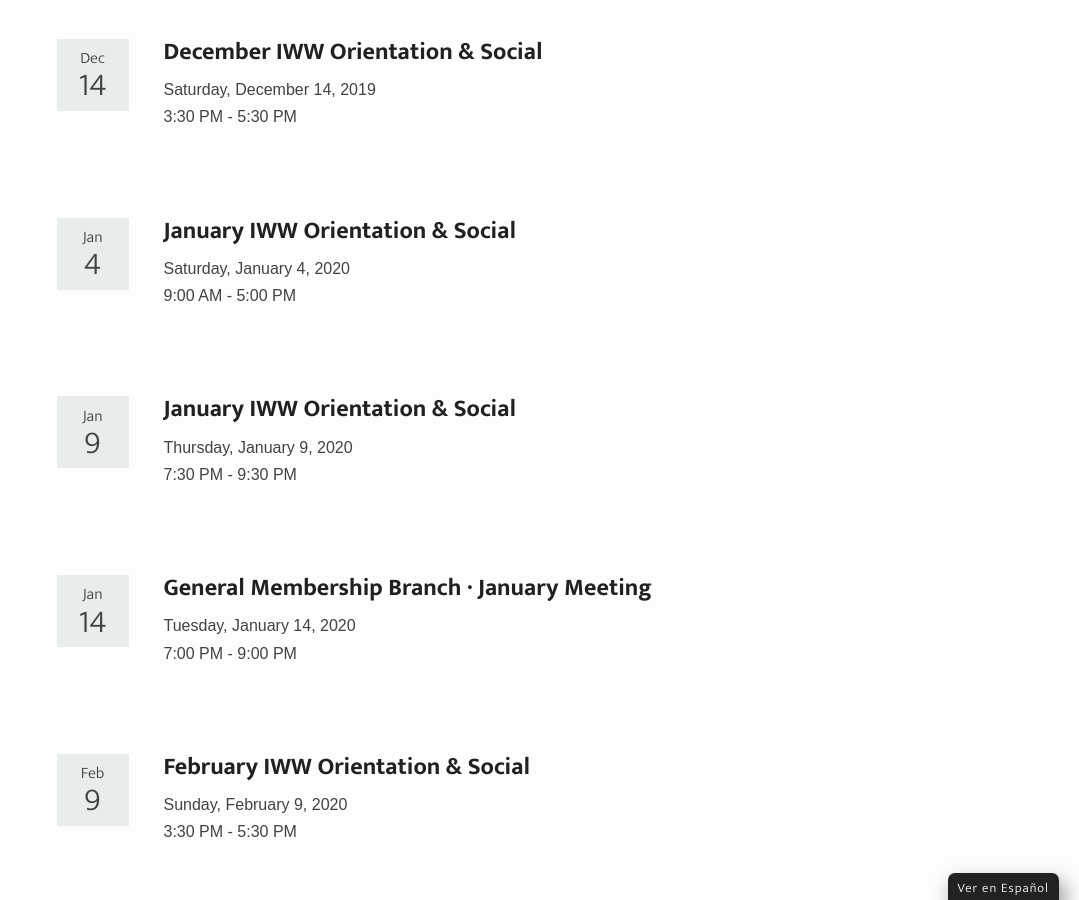
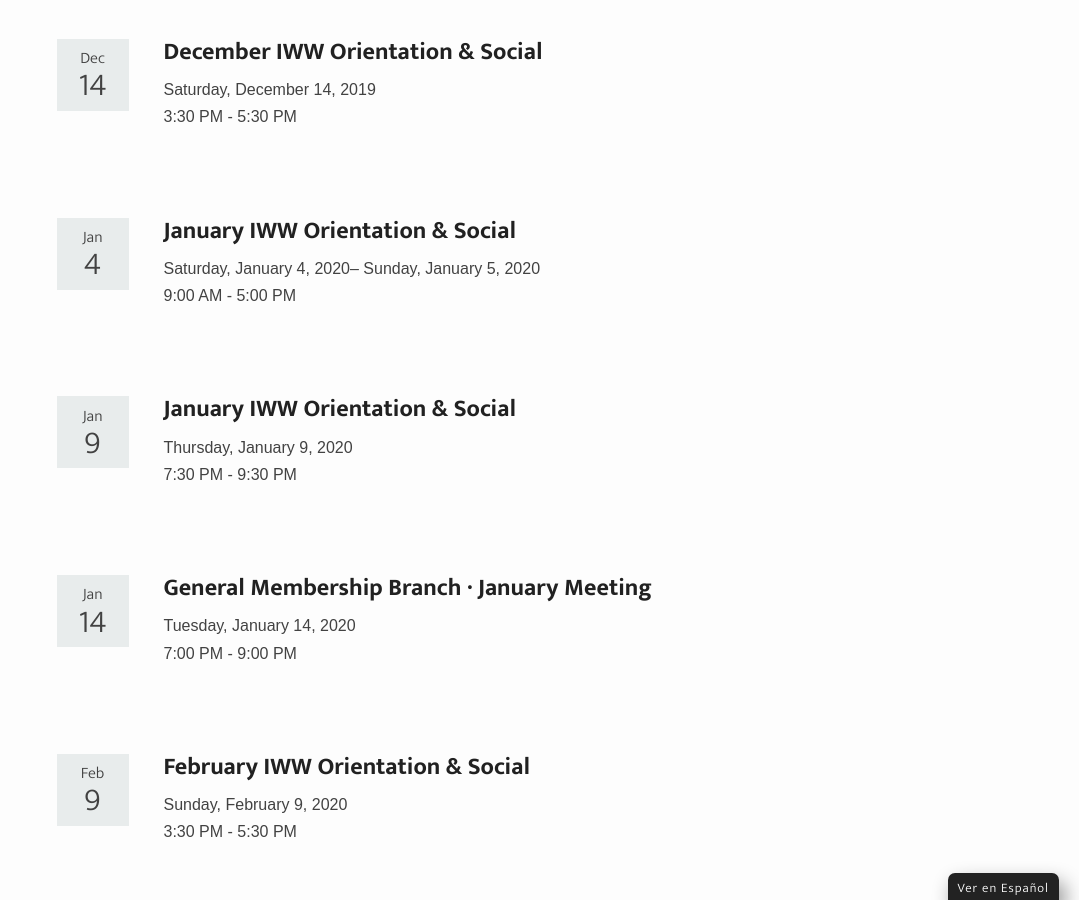
Before and after one commit to IWW-NYC-GMB/iww.nyc, a Jekyll site: the page built from _events/index.html, in a window 1280 px wide and 900 px high, scrolled down 1016 px. Shown: the whole window, without its empty margins (201-1280 px from the left). Built offline with Jekyll 4.4.1, drawn with Linux system fonts in a browser that asks for light colours; some web fonts are replaced.

Commit message:
Update index.html

```diff
--- a/_events/index.html
+++ b/_events/index.html
@@ -8,7 +8,7 @@
     <a href="{{ item.url }}"><div class="date-box"><p style="font-weight:300;">{{ item.date | date: "%b" }}<br><span style="font-size:32px;">{{ item.date | date: "%e" }}</span></p></div></a>
     <div style="padding-left:107px;margin-bottom:60px;" id="events-main-info">
       <a href="{{ item.url }}"><h2>{{ item.title }}</h2></a>
-      <p>{{ item.date | date: "%A, %B %-d, %Y" }}
+      <p>{{ item.date | date: "%A, %B %-d, %Y" }}{%- if item.last-date -%}– {{ item.last-date | date: "%A, %B %-d, %Y" }}{%- endif -%}
         <br>
         {{ item.time }}</p>
     </div>
```
